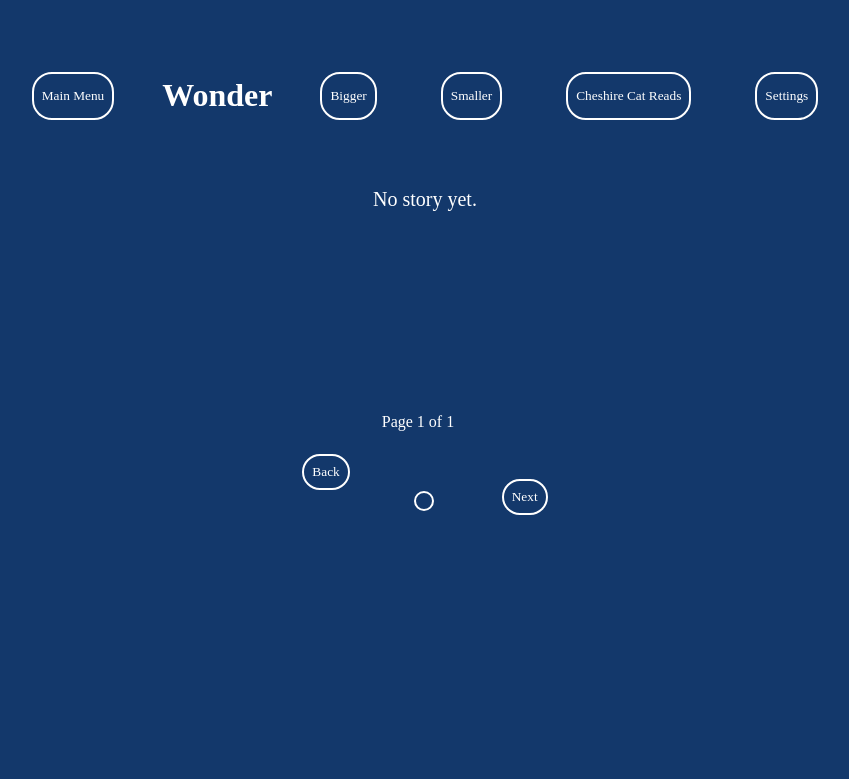
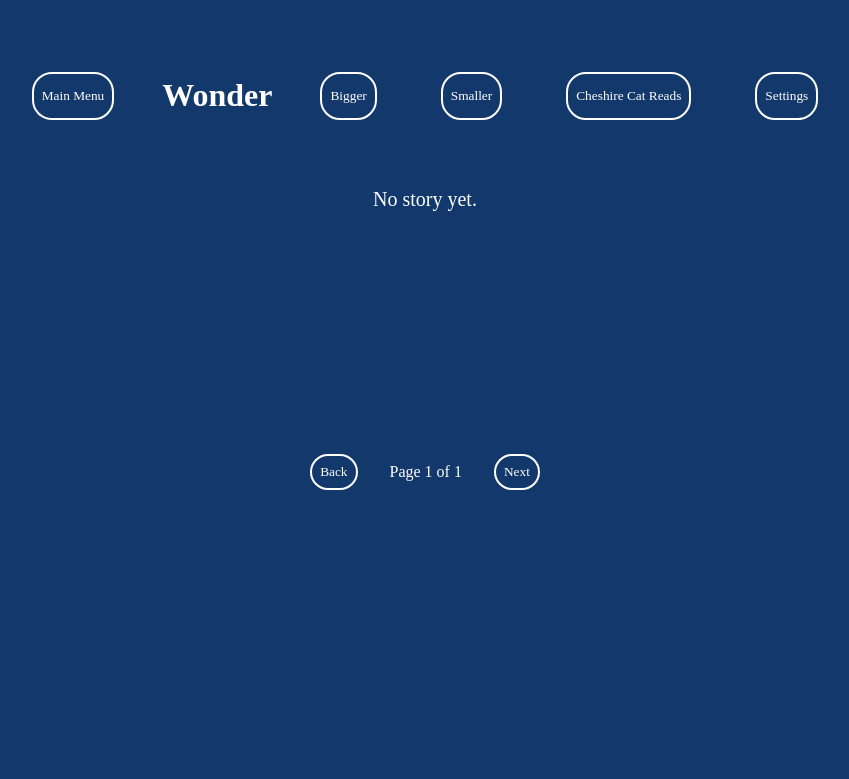
Before and after one commit to nabihai1/wonder, a plain HTML site: page frontend/story.html in a window 1280 px wide. Shown: the whole page, without its empty margins (215-1064 px from the left). Drawn offline with Linux system fonts and the light colour scheme; a web font is replaced by a local one.

Commit message:
fixed the format for back and next

```diff
--- a/frontend/story.html
+++ b/frontend/story.html
@@ -25,7 +25,6 @@
         <button id="backBtn">Back</button>
         <div class="page-indicator">
             <p>Page 1 of 1</p>
-            <button></button>
             <button>Next</button>
         </div>
     </footer>
--- a/frontend/styles.css
+++ b/frontend/styles.css
@@ -149,3 +149,12 @@ textarea::placeholder {
   font-weight: 400;
   font-style: normal;
 }
+
+.page-indicator {
+    display: flex;
+    align-items: center;
+}
+
+.page-indicator p {
+    margin: 0;
+}
```
